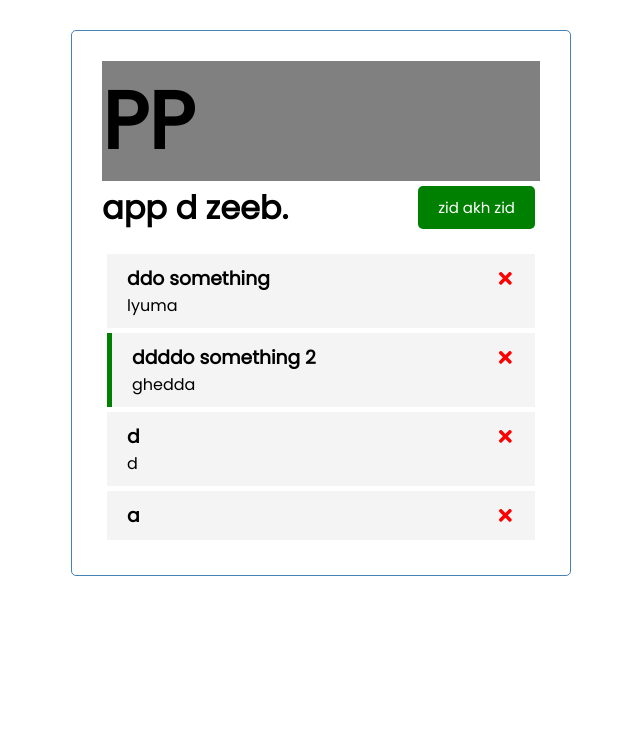
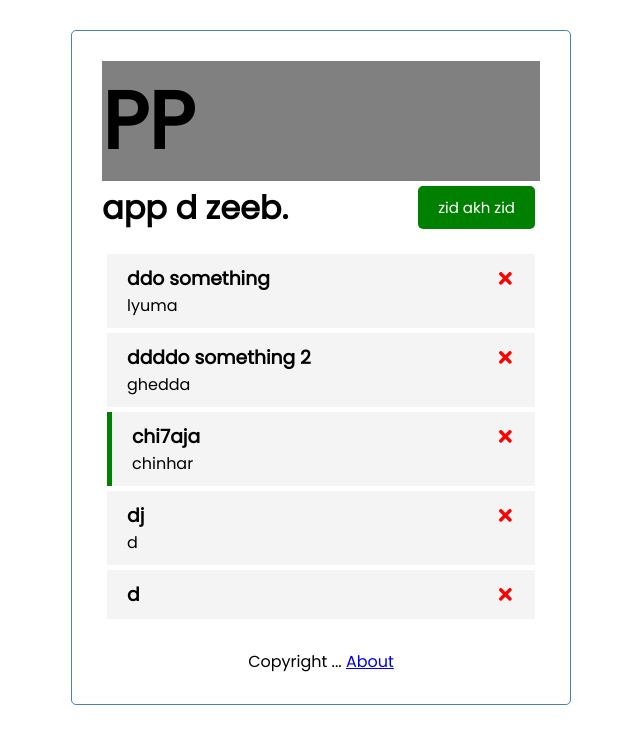
Before and after one commit to mohaslimani/taskTracker-reactJS, a React (Create React App) app in the folder task-tracker/: page / in a window 1280 px wide. Shown: the top 744 px of the page, without its empty margins (319-959 px from the left). Built offline with nearby package versions, Linux system fonts and the light colour scheme; data requests are answered from the project's data file.

Commit message:
routing:react-router-dom (Route-BrowserRouter-Link)

```diff
--- a/task-tracker/db.json
+++ b/task-tracker/db.json
@@ -10,16 +10,22 @@
       "id": 2,
       "text": "ddddo something 2",
       "day": "ghedda",
-      "reminder": true
+      "reminder": false
     },
     {
-      "text": "d",
+      "text": "chi7aja",
+      "day": "chinhar",
+      "reminder": true,
+      "id": 3
+    },
+    {
+      "text": "dj",
       "day": "d",
       "reminder": false,
       "id": 4
     },
     {
-      "text": "a",
+      "text": "d",
       "day": "",
       "reminder": false,
       "id": 5
--- a/task-tracker/package.json
+++ b/task-tracker/package.json
@@ -10,6 +10,7 @@
     "react": "^17.0.2",
     "react-dom": "^17.0.2",
     "react-icons": "^4.2.0",
+    "react-router-dom": "^5.3.0",
     "react-scripts": "4.0.3",
     "web-vitals": "^1.1.2"
   },
@@ -18,7 +19,7 @@
     "build": "react-scripts build",
     "test": "react-scripts test",
     "eject": "react-scripts eject",
-	"server": "json-server --watch db.json --port 5000"
+    "server": "json-server --watch db.json --port 5000"
   },
   "eslintConfig": {
     "extends": [
--- a/task-tracker/src/App.js
+++ b/task-tracker/src/App.js
@@ -1,6 +1,9 @@
 import Header from './components/Header'
 import Tasks from './components/Tasks';
 import AddTask from './components/AddTask';
+import Footer from './components/Footer';
+import About from './components/About';
+import { BrowserRouter as Router, Route } from 'react-router-dom'
 import { useState , useEffect} from 'react'
 
 function App() {
@@ -93,10 +96,15 @@
   return (
 	//   every return has to be one single element and everything will be inside of it.
 	// if u dont want to embedd your app in a div u can embed it in nothing element <> </>
+    <Router>
+		<div className="container">
+
+			<Header title="app d zeeb." onSet={() => setBtnState(!btnState)} btnSt={btnState}/>
+			{/* same below but we replaced component with 'exact render' bc we need our props(we used hooks here) */}
+
+			<Route path="/" exact render={
+				(props) => ( //check here why we are using parantheses() instead of {}
 					<>
-    <div className="container">
-		<Header title="app d zeeb." onSet={() => setBtnState(!btnState)} btnSt={btnState}/>
-
 						{btnState === true && <AddTask onAdd={addTask}/> }
 
 						{
@@ -106,8 +114,16 @@
 							toggleRem={reminder}/>
 							: 'rtaaa7 makin ta task'
 						}
+					</>
+				)
+			}/>
+
+			{/* this Route will be replaced by the component About if http://localhost:3000/about */}
+			<Route path="/about" component={About}/>
+			<Footer />
     	</div>
-	</>
+	</Router>
+
   );
 }
 
--- /dev/null
+++ b/task-tracker/src/components/About.js
@@ -0,0 +1,12 @@
+import { Link } from 'react-router-dom'
+
+const About = () => {
+	return (
+		<div>
+			<h4>Version 1.1.0</h4>
+			<Link to="/">Go back</Link>
+		</div>
+	)
+}
+
+export default About
--- /dev/null
+++ b/task-tracker/src/components/Footer.js
@@ -0,0 +1,12 @@
+import { Link } from 'react-router-dom'
+// we used Link instead of <a href> tag to not refresh after clicking
+
+const Footer = () => {
+	return (
+		<footer>
+			 Copyright ... <Link to="/about">About</Link>
+		</footer>
+	)
+}
+
+export default Footer
```
Also changed, not shown: 1 other file (tests, documents, lock files or other folders). Lines whose indentation alone changed are shown as unchanged.
